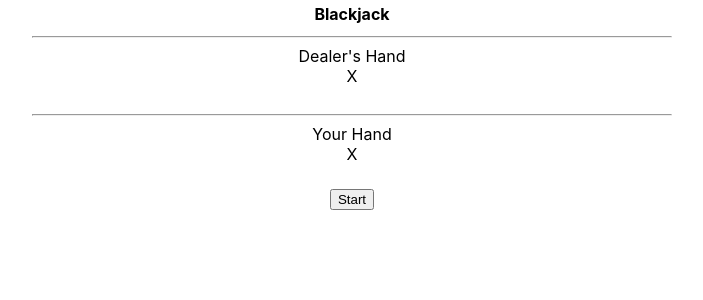
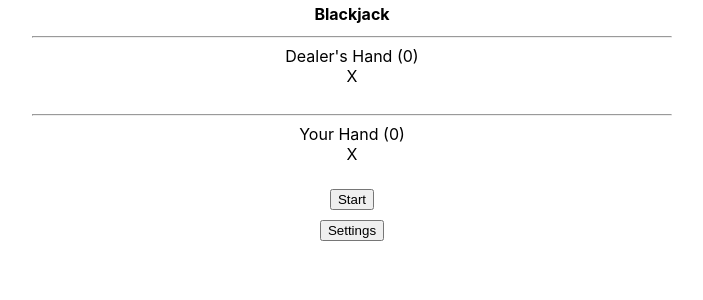
Before and after one commit to HarryWang05/Blackjack_Revamp, a React (Create React App) app: page / in a window 1280 px wide. Shown: the top 300 px of the page, without its empty margins (288-991 px from the left). Built offline with nearby package versions, Linux system fonts and the light colour scheme.

Commit message:
Basic modal and soft total calc

```diff
--- a/src/App.css
+++ b/src/App.css
@@ -30,3 +30,23 @@ body {
 button {
   margin: 5px;
 }
+
+.front_modal_overlay {
+  position: fixed;
+  top: 50%;
+  left: 50%;
+  transform: translate(-50%, -50%);
+  background-color: #FFF;
+  padding: 50px;
+  z-index: 1000;
+}
+
+.back_modal_overlay {
+  position: fixed;
+  top: 0;
+  left: 0;
+  right: 0;
+  bottom: 0;
+  background-color: rgba(0, 0, 0, .7);
+  z-index: 1000;
+}
--- a/src/App.tsx
+++ b/src/App.tsx
@@ -2,6 +2,7 @@ import logo from "./logo.svg";
 import "./App.css";
 import Hand from "./components/Hand";
 import Message from "./components/Message";
+import Modal from "./components/Modal";
 import { Deck, drawCard, createDecks, calcHand, isBust } from "./Functions";
 import { useState } from "react";
 
@@ -23,6 +24,7 @@ function App() {
   const [playerEvent, setPlayerEvent] = useState("");
   const [started, setStarted] = useState(false);
   const [roundOver, setRoundOver] = useState(false);
+  const [settingModal, setSettingModal] = useState(false);
   let cutoff = 0.5; // Decimal fraction of when to shuffle deck
 
   const startRound = () => {
@@ -37,8 +39,8 @@ function App() {
     }
     firstDeal();
     setRoundOver(false);
-		setDealerEvent('');
-		setPlayerEvent('');
+    setDealerEvent("");
+    setPlayerEvent("");
   };
 
   const firstDeal = () => {
@@ -49,14 +51,13 @@ function App() {
       drawCard(curDeck),
     ];
     hiddenCard = deal[1].slice(); // Store hidden card in variable
-		alert(JSON.stringify(hiddenCard) + "hiddenCardasdf");
     setPlayerHand([deal[0], deal[2]]);
     setDealerHand([[13, 0], deal[3]]); // [13,0] is 'X', the hidden card
     setDealerEvent("playing");
   };
 
   const doHit = () => {
-    alert(JSON.stringify(curDeck));
+    // alert(JSON.stringify(curDeck));
     let drawn = drawCard(curDeck);
     if (isBust([...playerHand, drawn])) {
       setPlayerEvent("Bust!");
@@ -71,45 +72,43 @@ function App() {
   };
 
   const startDealer = (isPlayerBust: Boolean) => {
-		alert("reached startDealer");
     let tempHand = JSON.parse(JSON.stringify(dealerHand)); // Temp hand to store dealer hand
     tempHand[0] = hiddenCard; // Reveal hidden card
-		if(isPlayerBust) {
+    if (isPlayerBust) {
       dealerWin();
     } else {
-			while(calcHand(tempHand) < 17) {
+      while (calcHand(tempHand) < 17) {
         tempHand.push(drawCard(curDeck));
       }
-			if(isBust(tempHand)) {
+      if (isBust(tempHand)) {
         setDealerEvent("bust!");
         playerWin();
-			} else if(calcHand(tempHand) < calcHand(playerHand)) {
+      } else if (calcHand(tempHand) < calcHand(playerHand)) {
         playerWin();
-			} else if(calcHand(tempHand) > calcHand(playerHand)) {
+      } else if (calcHand(tempHand) > calcHand(playerHand)) {
         dealerWin();
       } else {
-				tie();
+        push();
       }
     }
     setDealerHand(tempHand);
-	}
+  };
 
   const dealerWin = () => {
-		alert("reached dealerWin");
     setDealerEvent("wins!");
     setRoundOver(true);
-	}
+  };
 
   const playerWin = () => {
     setPlayerEvent("wins!");
     setRoundOver(true);
-	}
+  };
 
-	const tie = () => {
-		setDealerEvent("ties!");
-		setPlayerEvent("ties!");
+  const push = () => {
+    setDealerEvent("push!");
+    setPlayerEvent("push!");
     setRoundOver(true);
-	}
+  };
 
   return (
     <div className="App">
@@ -123,29 +122,39 @@ function App() {
         <Message name="Player" event={playerEvent} />
         <div className="buttons">
           <button
-            className={`${started || roundOver ? "start invis" : "start"}`}
+            className={`start ${started || roundOver ? "invis" : ""}`}
             onClick={startRound}
           >
             Start
           </button>
           <button
-            className={`${started && !roundOver ? "hit" : "hit invis"}`}
+            className={`hit ${started && !roundOver ? "" : "invis"}`}
             onClick={doHit}
           >
             Hit
           </button>
           <button
-            className={`${started && !roundOver ? "stand" : "stand invis"}`}
+            className={`stand ${started && !roundOver ? "" : "invis"}`}
             onClick={doStand}
           >
             Stand
           </button>
           <button
-            className={`${roundOver ? "restart" : "restart invis"}`}
+            className={`restart ${roundOver ? "" : "invis"}`}
             onClick={restartRound}
           >
             Next
           </button>
+          <br />
+          <button
+            className={`${settingModal ? "invis" : ""}`}
+            onClick={() => setSettingModal(true)}
+          >
+            Settings
+          </button>
+          <Modal open={settingModal} onClose={() => setSettingModal(false)}>
+            Settings coming soon!
+          </Modal>
         </div>
       </div>
     </div>
--- a/src/Functions.tsx
+++ b/src/Functions.tsx
@@ -51,17 +51,37 @@ export const createDecks = (num: number) => {
   return deck;
 };
 
-export const calcHand = (hand: number[][]) => {
+export const calcHardTotal = (hand: number[][]) => {
   let total = 0;
   for (let i = 0; i < hand.length; i++) {
-    if (hand[i][0] > 9) {
+    if (hand[i][0] == 13) {
+      total += 0; // when 'X' add zero
+    } else if (hand[i][0] > 9) {
       total += 10; // when face card
     } else {
       total += hand[i][0] + 1; // face value
     }
   }
   return total;
+}
+
+export const calcHand = (hand: number[][]) => {
+  let total = 0;
+  total = calcHardTotal(hand);
+  if (total < 12) {
+    for (let i = 0; i < hand.length; i++) {
+      if (hand[i][0] == 0) {
+        total += 10;
+        break;
+      }
+    }
+  } // check for soft total
+  return total;
 };
+
+export const isSoftTotal = (hand: number[][]) => {
+  return (calcHand(hand) != calcHardTotal(hand));
+}
 
 export const isBust = (hand: number[][]) => {
   if (calcHand(hand) > 21) {
--- a/src/components/Hand.tsx
+++ b/src/components/Hand.tsx
@@ -1,24 +1,41 @@
+import { calcHand, isSoftTotal, calcHardTotal } from "../Functions";
+
 interface Props {
   name: string;
   cards: number[][];
 }
 
-let cardStrings: string[] = ['1','2','3','4','5','6','7','8','9','10','J','Q','K','X']; // index 13 'X' is used for when a placeholder is desired rather than an actual card
+let cardStrings: string[] = [
+  "A",
+  "2",
+  "3",
+  "4",
+  "5",
+  "6",
+  "7",
+  "8",
+  "9",
+  "10",
+  "J",
+  "Q",
+  "K",
+  "X",
+]; // index 13 'X' is used for when a placeholder is desired rather than an actual card
 
 const Hand = (props: Props) => {
   let charHand: string[] = [];
-    for(let i = 0; i < props.cards.length; i++) {
+  for (let i = 0; i < props.cards.length; i++) {
     charHand.push(cardStrings[props.cards[i][0]]); // Change each card from hand from int to char
   }
   return (
     <div className="hand">
-            {props.name} Hand
-            <br/>
+      {props.name} Hand ({isSoftTotal(props.cards) ? calcHand(props.cards) + " or " + calcHardTotal(props.cards) : calcHand(props.cards)})
+      <br />
       {charHand.map((it, index) => (
-            <span key={index}>{it + ' '}</span>
+        <span key={index}>{it + " "}</span>
       ))}
     </div>
-    )
-}
+  );
+};
 
 export default Hand;
--- /dev/null
+++ b/src/components/Modal.tsx
@@ -0,0 +1,20 @@
+interface Props {
+  open: boolean;
+  children: string;
+  onClose: () => void;
+}
+
+const Modal = (props: Props) => {
+  if (!props.open) return null;
+  return (
+    <>
+      <div className="back_modal_overlay"></div>
+      <div className="front_modal_overlay">
+        <button onClick={props.onClose}>Back</button>
+        {props.children}
+      </div>
+    </>
+  )
+}
+
+export default Modal;
```
Also changed, not shown: src/components/Message.tsx (+8 -8 lines). Lines whose indentation alone changed are shown as unchanged.
